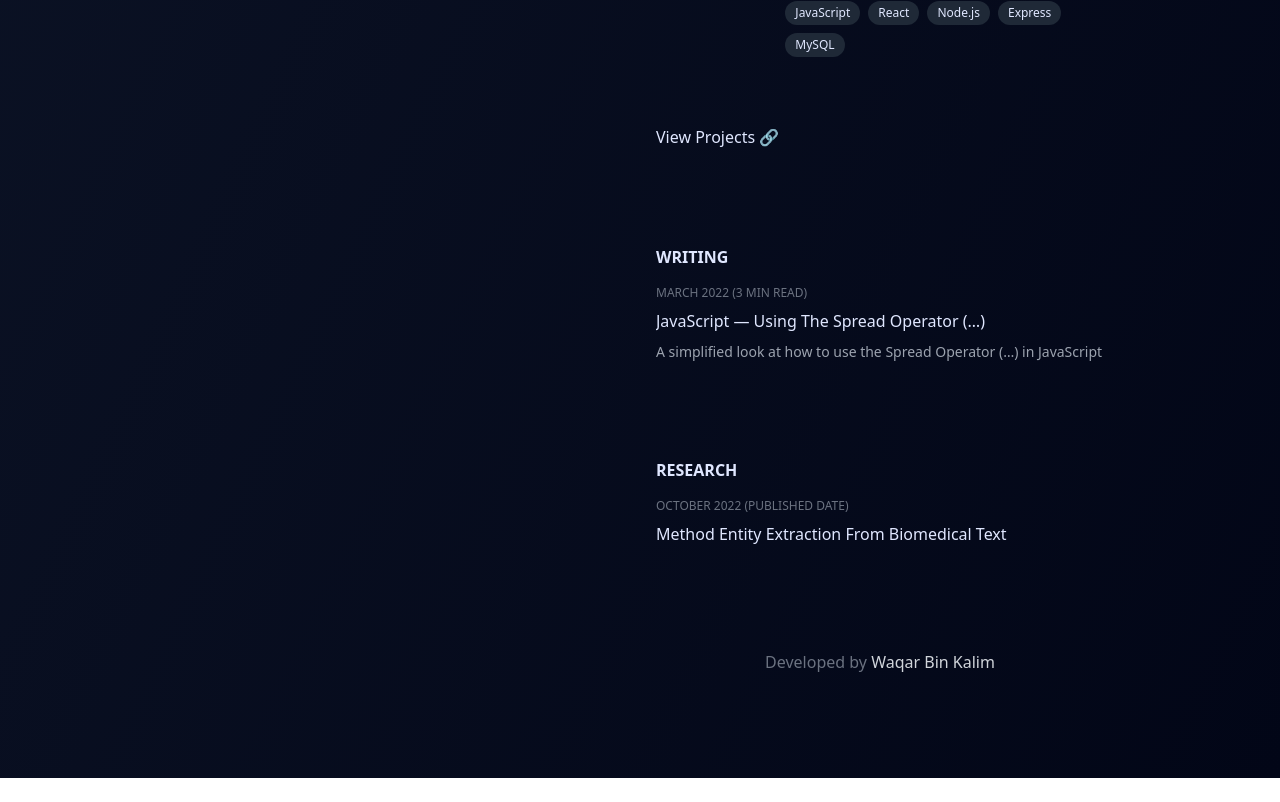
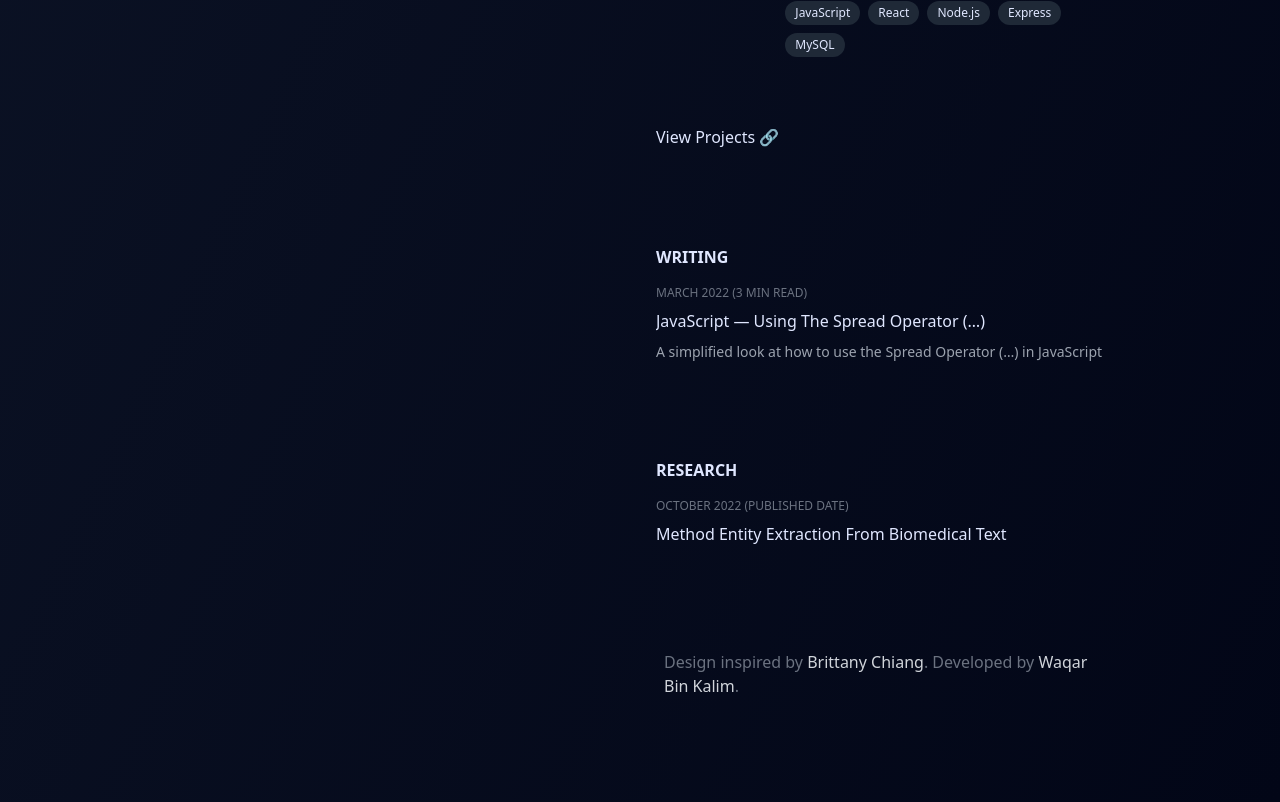
Before and after one commit to waqarkalim/waqarkalim.github.io, a React (Vite) app: page / in a window 1280 px wide. Shown: the part 1924-2726 px from the top of the page. Before the commit the page ends 2702 px from the top, so only its background shows below. Built offline with nearby package versions, Linux system fonts and the light colour scheme.

Commit message:
Change footer text

```diff
--- a/src/pages/Content.tsx
+++ b/src/pages/Content.tsx
@@ -18,10 +18,15 @@ const Content = () => {
       </main>
       <footer className="flex justify-center gap-1 p-2 text-gray-500 align-middle">
         <p>
-          Developed by{' '}
+          Design inspired by{' '}
+          <a href="https://brittanychiang.com/" className="text-gray-300">
+            Brittany Chiang
+          </a>
+          . Developed by{' '}
           <a href="https://github.com/waqarkalim" className="text-gray-300">
             Waqar Bin Kalim
           </a>
+          .
         </p>
       </footer>
     </div>
```
